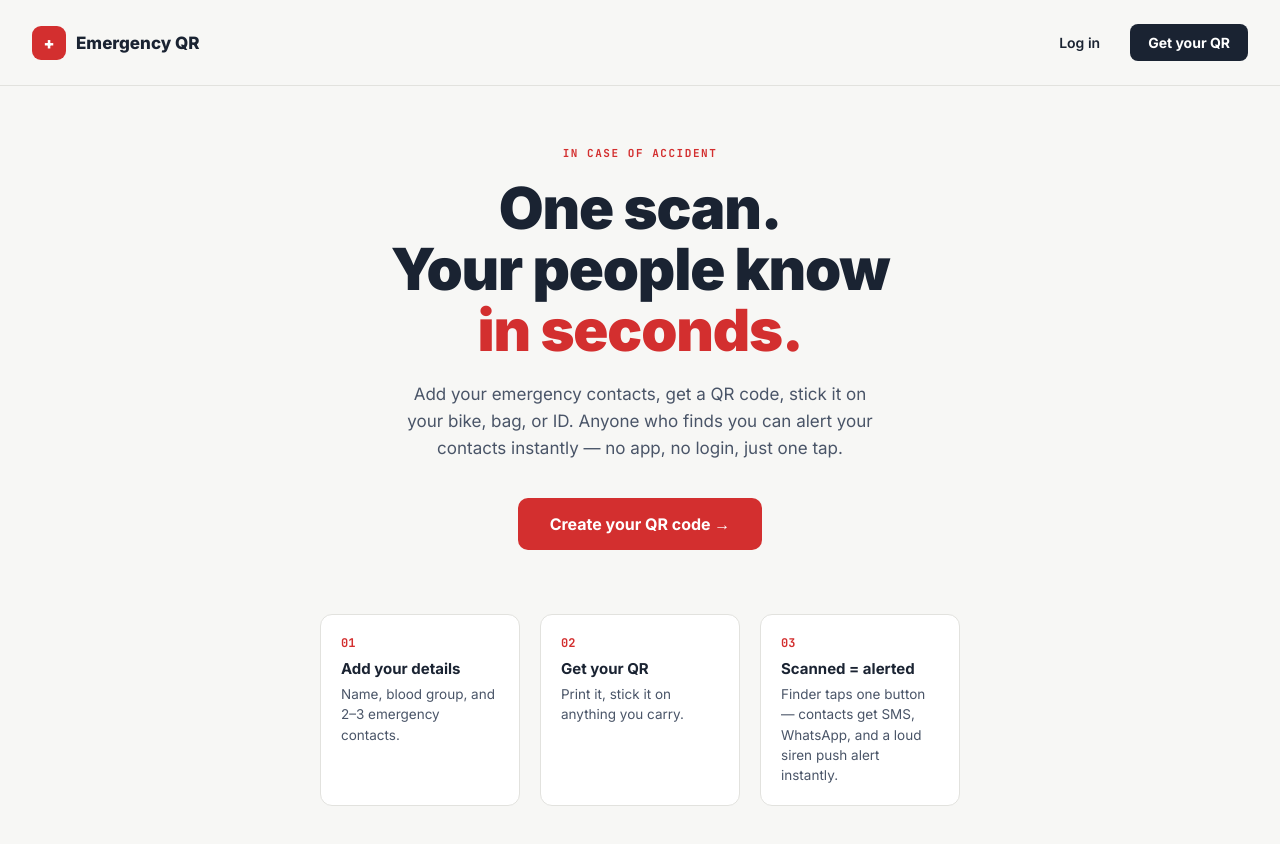
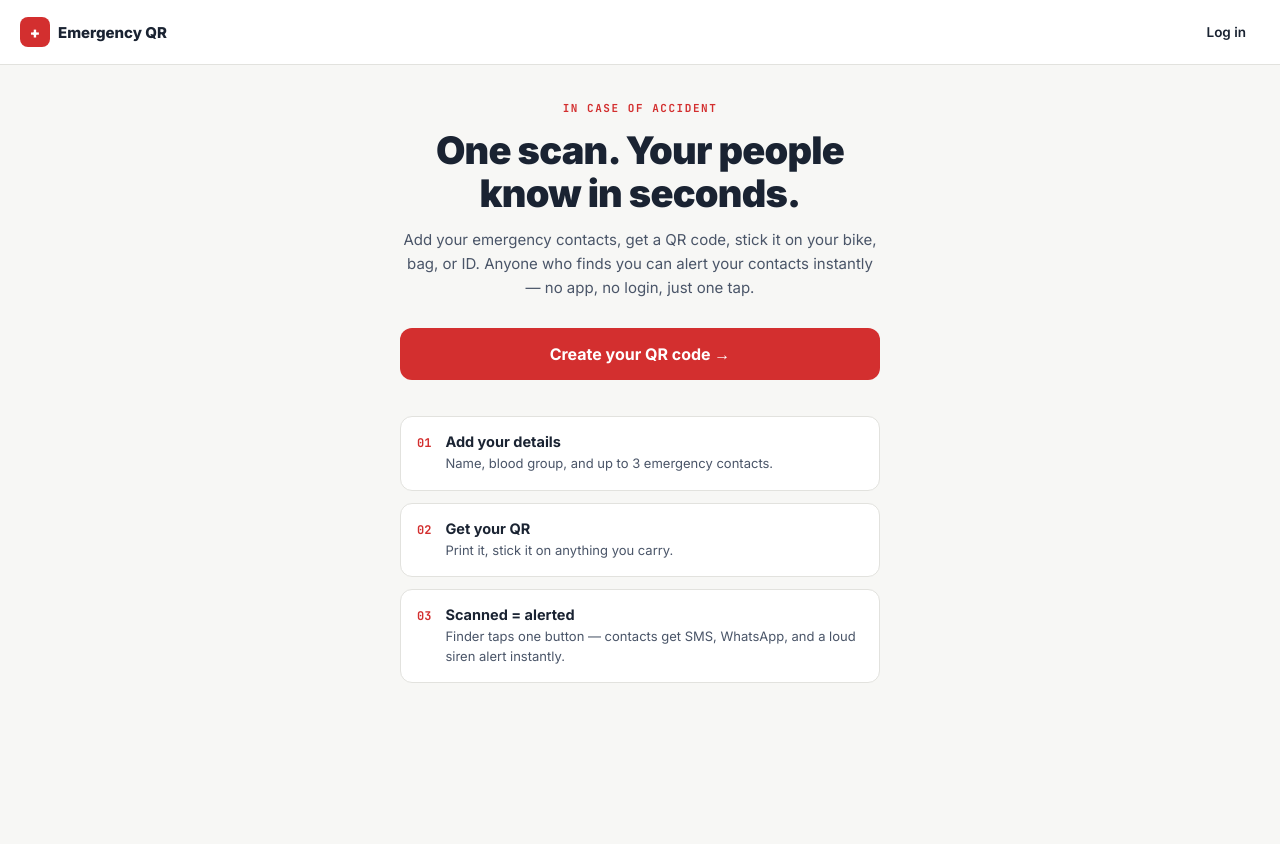
Before and after one commit to YASHRAJPUT7766/Emergency-Qr, a React (Vite) app: page / in a window 1280 px wide. Shown: the top 844 px of the page. After the commit the page ends 800 px from the top, so only its background shows below. Built offline with nearby package versions, Linux system fonts and the light colour scheme; no server answers.

Commit message:
Add files via upload

```diff
--- a/src/pages/Dashboard.jsx
+++ b/src/pages/Dashboard.jsx
@@ -11,7 +11,7 @@ const BASE_URL = window.location.origin;
 const emptyProfile = {
   name: '', bloodGroup: '', note: '',
   allergies: '', conditions: '', medications: '',
-  contacts: [], scanCount: 0, responses: [],
+  contacts: [], contactTokens: [], scanCount: 0, responses: [],
 };
 
 const TABS = [
@@ -27,7 +27,7 @@ export default function Dashboard() {
   const [profile, setProfile] = useState(emptyProfile);
   const [loading, setLoading] = useState(true);
   const [tab, setTab] = useState('profile');
-  const [linkPromptFor, setLinkPromptFor] = useState(null); // contact object, shows the WhatsApp/SMS choice sheet
+  const [linkPromptFor, setLinkPromptFor] = useState(null);
 
   useEffect(() => {
     if (!user) return;
@@ -56,37 +56,23 @@ export default function Dashboard() {
   const readyForQR = profile.name.trim() && profile.contacts.some(c => c.name && c.phone);
   const responses = [...(profile.responses || [])].sort((a, b) => new Date(b.respondedAt) - new Date(a.respondedAt));
 
-  if (loading) return null;
+  if (loading) return <FullscreenLoader />;
 
   return (
-    <div style={{ minHeight: '100vh', background: 'var(--paper)' }}>
+    <div style={{ minHeight: '100vh', background: 'var(--paper)', width: '100%', boxSizing: 'border-box' }}>
       <TopBar onLogout={() => { signOut(auth); navigate('/'); }} />
 
-      <div style={{ maxWidth: 640, margin: '0 auto', padding: '0 20px' }}>
+      <div style={{ maxWidth: 600, margin: '0 auto', padding: '0 16px', boxSizing: 'border-box' }}>
         <TabBar tab={tab} setTab={setTab} />
       </div>
 
-      <div style={{ maxWidth: 640, margin: '0 auto', padding: '20px 20px 60px' }}>
-        {tab === 'profile' && (
-          <ProfileTab profile={profile} onSave={saveProfile} />
+      <div style={{ maxWidth: 600, margin: '0 auto', padding: '18px 16px 60px', boxSizing: 'border-box' }}>
+        {tab === 'profile' && <ProfileTab profile={profile} onSave={saveProfile} />}
+        {tab === 'contacts' && (
+          <ContactsTab profile={profile} onSave={saveProfile} userId={user.uid} onSendSetupLink={setLinkPromptFor} />
         )}
-
-        {tab === 'contacts' && (
-          <ContactsTab
-            profile={profile}
-            onSave={saveProfile}
-            userId={user.uid}
-            onSendSetupLink={setLinkPromptFor}
-          />
-        )}
-
-        {tab === 'qr' && (
-          <QrTab emergencyUrl={emergencyUrl} readyForQR={readyForQR} />
-        )}
-
-        {tab === 'activity' && (
-          <ActivityTab profile={profile} responses={responses} />
-        )}
+        {tab === 'qr' && <QrTab emergencyUrl={emergencyUrl} readyForQR={readyForQR} />}
+        {tab === 'activity' && <ActivityTab profile={profile} responses={responses} />}
       </div>
 
       {linkPromptFor && (
@@ -97,6 +83,14 @@ export default function Dashboard() {
           onClose={() => setLinkPromptFor(null)}
         />
       )}
+    </div>
+  );
+}
+
+function FullscreenLoader() {
+  return (
+    <div style={{ minHeight: '100vh', display: 'flex', alignItems: 'center', justifyContent: 'center', color: 'var(--ink-soft)' }}>
+      Loading…
     </div>
   );
 }
@@ -128,10 +122,10 @@ function ProfileTab({ profile, onSave }) {
 
   return (
     <SectionCard title="Your details" subtitle="Shown to whoever scans your QR code.">
-      <form onSubmit={handleSubmit} style={{ display: 'flex', flexDirection: 'column', gap: 16 }}>
+      <form onSubmit={handleSubmit} style={{ display: 'flex', flexDirection: 'column', gap: 14 }}>
         <Row label="Full name">
           <input value={form.name} onChange={e => setForm({ ...form, name: e.target.value })}
-            placeholder="Yash Sharma" required style={inputStyle} />
+            placeholder="Your name" required style={inputStyle} />
         </Row>
         <Row label="Blood group">
           <select value={form.bloodGroup} onChange={e => setForm({ ...form, bloodGroup: e.target.value })} style={inputStyle}>
@@ -204,56 +198,65 @@ function ContactsTab({ profile, onSave, userId, onSendSetupLink }) {
     setSaved(true);
     setTimeout(() => setSaved(false), 2000);
 
-    // For any brand-new contact, immediately prompt to send them the setup link.
     if (newlyAdded.length) {
       onSendSetupLink(newlyAdded[0]);
     }
   }
 
+  const tokenCount = (profile.contactTokens || []).length;
+
   return (
-    <SectionCard title="Emergency contacts" subtitle="Up to 3 people. Each one needs to enable alerts once on their own phone.">
-      <form onSubmit={handleSubmit} style={{ display: 'flex', flexDirection: 'column', gap: 10 }}>
+    <SectionCard title="Emergency contacts" subtitle="Up to 3 people. Each needs to enable alerts once on their own phone.">
+      <form onSubmit={handleSubmit} style={{ display: 'flex', flexDirection: 'column', gap: 14 }}>
         {contacts.map((c, i) => (
-          <div key={i} style={{ display: 'flex', gap: 8 }}>
+          <div key={i} style={{
+            display: 'flex', flexDirection: 'column', gap: 8,
+            padding: 12, background: '#FBFBFA', border: '1px solid var(--line)', borderRadius: 10
+          }}>
+            <div style={{ display: 'flex', justifyContent: 'space-between', alignItems: 'center' }}>
+              <span style={{ fontSize: 12, fontWeight: 700, color: 'var(--ink-soft)' }}>Contact {i + 1}</span>
+              {contacts.length > 1 && (
+                <button type="button" onClick={() => removeContact(i)} style={removeBtnStyle}>Remove</button>
+              )}
+            </div>
             <input value={c.name} onChange={e => updateContact(i, 'name', e.target.value)}
-              placeholder="Contact name" style={{ ...inputStyle, flex: 1 }} />
+              placeholder="Contact name" style={inputStyle} />
             <input value={c.phone} onChange={e => updateContact(i, 'phone', e.target.value)}
-              placeholder="+91 98765 43210" style={{ ...inputStyle, flex: 1 }} />
-            {contacts.length > 1 && (
-              <button type="button" onClick={() => removeContact(i)} style={removeBtnStyle}>✕</button>
-            )}
+              placeholder="+91 98765 43210" inputMode="tel" style={inputStyle} />
           </div>
         ))}
         {contacts.length < 3 && (
           <button type="button" onClick={addContact} style={addBtnStyle}>+ Add another contact</button>
         )}
-        <button type="submit" disabled={saving} style={{ ...saveBtnStyle, marginTop: 8 }}>
+        <button type="submit" disabled={saving} style={saveBtnStyle}>
           {saving ? 'Saving…' : saved ? '✓ Saved' : 'Save contacts'}
         </button>
       </form>
 
       {profile.contacts.length > 0 && (
-        <div style={{ marginTop: 22, borderTop: '1px solid var(--line)', paddingTop: 18 }}>
-          <div style={{ fontSize: 13, fontWeight: 700, marginBottom: 10 }}>Alert setup status</div>
+        <div style={{ marginTop: 20, borderTop: '1px solid var(--line)', paddingTop: 16 }}>
+          <div style={{ fontSize: 13, fontWeight: 700, marginBottom: 4 }}>Siren alert setup</div>
+          <div style={{ fontSize: 12, color: 'var(--ink-soft)', marginBottom: 12 }}>
+            {tokenCount === 0 && 'No one has enabled alerts yet.'}
+            {tokenCount > 0 && tokenCount < profile.contacts.length && `${tokenCount} of ${profile.contacts.length} contacts have enabled alerts.`}
+            {tokenCount >= profile.contacts.length && 'All contacts have enabled alerts. ✓'}
+          </div>
           <div style={{ display: 'flex', flexDirection: 'column', gap: 8 }}>
             {profile.contacts.map((c, i) => (
               <div key={i} style={{
-                display: 'flex', justifyContent: 'space-between', alignItems: 'center',
+                display: 'flex', justifyContent: 'space-between', alignItems: 'center', gap: 10,
                 padding: '10px 12px', background: '#FBFBFA', border: '1px solid var(--line)', borderRadius: 9
               }}>
-                <div style={{ minWidth: 0 }}>
-                  <div style={{ fontWeight: 600, fontSize: 13.5 }}>{c.name}</div>
+                <div style={{ minWidth: 0, flex: 1 }}>
+                  <div style={{ fontWeight: 600, fontSize: 13.5, overflow: 'hidden', textOverflow: 'ellipsis', whiteSpace: 'nowrap' }}>{c.name}</div>
                   <div style={{ fontFamily: 'var(--font-mono)', fontSize: 12, color: 'var(--ink-soft)' }}>{c.phone}</div>
                 </div>
                 <button type="button" onClick={() => onSendSetupLink(c)} style={ghostBtnStyle}>
-                  Send setup link
+                  Send link
                 </button>
               </div>
             ))}
           </div>
-          <p style={{ fontSize: 11.5, color: 'var(--ink-soft)', marginTop: 10, lineHeight: 1.5 }}>
-            Sends a WhatsApp/SMS link the contact taps once to enable loud siren alerts on their phone.
-          </p>
         </div>
       )}
     </SectionCard>
@@ -284,7 +287,8 @@ function SetupLinkSheet({ contact, userId, ownerName, onClose }) {
       display: 'flex', alignItems: 'flex-end', justifyContent: 'center', zIndex: 50
     }}>
       <div onClick={e => e.stopPropagation()} style={{
-        width: '100%', maxWidth: 480, background: 'white', borderRadius: '18px 18px 0 0', padding: '20px 20px 28px'
+        width: '100%', maxWidth: 480, background: 'white', borderRadius: '18px 18px 0 0',
+        padding: '20px 20px 28px', boxSizing: 'border-box'
       }}>
         <div style={{ textAlign: 'center', fontWeight: 700, fontSize: 15, marginBottom: 2 }}>
           Send setup link to {contact.name}
@@ -315,15 +319,15 @@ function QrTab({ emergencyUrl, readyForQR }) {
     <SectionCard title="Your QR code" subtitle="Print it and stick it on your bike, bag, or ID.">
       {readyForQR ? (
         <div style={{ textAlign: 'center' }}>
-          <div style={{ background: 'white', padding: 20, borderRadius: 12, border: '1px solid var(--line)', display: 'inline-block' }}>
-            <QRCodeCanvas value={emergencyUrl} size={200} fgColor="#1A2332" level="H" />
+          <div style={{ background: 'white', padding: 16, borderRadius: 12, border: '1px solid var(--line)', display: 'inline-block' }}>
+            <QRCodeCanvas value={emergencyUrl} size={180} fgColor="#1A2332" level="H" />
           </div>
-          <div style={{ marginTop: 14, fontFamily: 'var(--font-mono)', fontSize: 11.5, color: 'var(--ink-soft)', wordBreak: 'break-all', padding: '0 8px' }}>
+          <div style={{ marginTop: 14, fontFamily: 'var(--font-mono)', fontSize: 11, color: 'var(--ink-soft)', wordBreak: 'break-all', padding: '0 4px' }}>
             {emergencyUrl}
           </div>
-          <div style={{ display: 'flex', gap: 8, marginTop: 16, justifyContent: 'center' }}>
-            <button onClick={() => downloadQR()} style={ghostBtnStyle}>Download PNG</button>
-            <a href={emergencyUrl} target="_blank" rel="noreferrer" style={{ ...ghostBtnStyle, textDecoration: 'none', display: 'inline-flex', alignItems: 'center' }}>Preview page</a>
+          <div style={{ display: 'flex', flexDirection: 'column', gap: 8, marginTop: 16 }}>
+            <button onClick={() => downloadQR()} style={{ ...ghostBtnStyle, width: '100%', padding: '12px', fontSize: 13.5 }}>Download PNG</button>
+            <a href={emergencyUrl} target="_blank" rel="noreferrer" style={{ ...ghostBtnStyle, width: '100%', padding: '12px', fontSize: 13.5, textDecoration: 'none', textAlign: 'center', boxSizing: 'border-box' }}>Preview page</a>
           </div>
         </div>
       ) : (
@@ -340,9 +344,9 @@ function QrTab({ emergencyUrl, readyForQR }) {
 
 function ActivityTab({ profile, responses }) {
   return (
-    <div style={{ display: 'flex', flexDirection: 'column', gap: 20 }}>
+    <div style={{ display: 'flex', flexDirection: 'column', gap: 16 }}>
       <SectionCard title="Scan activity" subtitle="How many times your emergency page has been opened.">
-        <div style={{ textAlign: 'center', padding: '10px 0' }}>
+        <div style={{ textAlign: 'center', padding: '6px 0' }}>
           <div style={{ fontSize: 34, fontWeight: 900 }}>{profile.scanCount || 0}</div>
           <div style={{ fontSize: 12.5, color: 'var(--ink-soft)' }}>
             total scans{profile.lastScanAt ? ` · last on ${new Date(profile.lastScanAt).toLocaleString()}` : ''}
@@ -352,7 +356,7 @@ function ActivityTab({ profile, responses }) {
 
       <SectionCard title="Contact responses" subtitle="When a contact taps “I'm on it” after an alert, it shows up here.">
         {responses.length === 0 ? (
-          <div style={{ textAlign: 'center', color: 'var(--ink-soft)', fontSize: 13, padding: '10px 0' }}>
+          <div style={{ textAlign: 'center', color: 'var(--ink-soft)', fontSize: 13, padding: '6px 0' }}>
             No responses yet.
           </div>
         ) : (
@@ -360,10 +364,10 @@ function ActivityTab({ profile, responses }) {
             {responses.map((r, i) => (
               <div key={i} style={{
                 display: 'flex', justifyContent: 'space-between', fontSize: 13,
-                padding: '9px 12px', background: 'var(--green-tint, #E6F6EC)', borderRadius: 8
+                padding: '9px 12px', background: 'var(--green-tint, #E6F6EC)', borderRadius: 8, gap: 8
               }}>
                 <span style={{ fontWeight: 600 }}>✓ {r.contact} is on it</span>
-                <span style={{ color: 'var(--ink-soft)' }}>{new Date(r.respondedAt).toLocaleString()}</span>
+                <span style={{ color: 'var(--ink-soft)', flexShrink: 0 }}>{new Date(r.respondedAt).toLocaleTimeString([], { hour: '2-digit', minute: '2-digit' })}</span>
               </div>
             ))}
           </div>
@@ -379,17 +383,18 @@ function TopBar({ onLogout }) {
   return (
     <div style={{
       display: 'flex', justifyContent: 'space-between', alignItems: 'center',
-      padding: '18px 24px', borderBottom: '1px solid var(--line)', background: 'white'
+      padding: '14px 16px', borderBottom: '1px solid var(--line)', background: 'white',
+      boxSizing: 'border-box'
     }}>
-      <div style={{ display: 'flex', alignItems: 'center', gap: 10 }}>
+      <div style={{ display: 'flex', alignItems: 'center', gap: 8 }}>
         <div style={{
-          width: 30, height: 30, borderRadius: 8, background: 'var(--red)',
+          width: 28, height: 28, borderRadius: 7, background: 'var(--red)',
           display: 'flex', alignItems: 'center', justifyContent: 'center',
-          color: 'white', fontWeight: 900, fontSize: 14
+          color: 'white', fontWeight: 900, fontSize: 13, flexShrink: 0
         }}>+</div>
-        <span style={{ fontWeight: 800, fontSize: 15 }}>Emergency QR</span>
+        <span style={{ fontWeight: 800, fontSize: 14.5 }}>Emergency QR</span>
       </div>
-      <button onClick={onLogout} style={{ background: 'none', border: 'none', fontSize: 14, fontWeight: 600, color: 'var(--ink-soft)' }}>
+      <button onClick={onLogout} style={{ background: 'none', border: 'none', fontSize: 13.5, fontWeight: 600, color: 'var(--ink-soft)', padding: 4 }}>
         Log out
       </button>
     </div>
@@ -398,14 +403,14 @@ function TopBar({ onLogout }) {
 
 function TabBar({ tab, setTab }) {
   return (
-    <div style={{ display: 'flex', gap: 4, marginTop: 18, borderBottom: '1px solid var(--line)' }}>
+    <div style={{ display: 'flex', gap: 2, marginTop: 14, borderBottom: '1px solid var(--line)', overflowX: 'auto' }}>
       {TABS.map(t => (
         <button
           key={t.id}
           onClick={() => setTab(t.id)}
           style={{
-            padding: '10px 14px', background: 'none', border: 'none', cursor: 'pointer',
-            fontSize: 13.5, fontWeight: 700,
+            padding: '9px 12px', background: 'none', border: 'none', cursor: 'pointer',
+            fontSize: 13, fontWeight: 700, flexShrink: 0,
             color: tab === t.id ? 'var(--ink)' : 'var(--ink-soft)',
             borderBottom: tab === t.id ? '2px solid var(--red)' : '2px solid transparent',
             marginBottom: -1,
@@ -420,9 +425,9 @@ function TabBar({ tab, setTab }) {
 
 function SectionCard({ title, subtitle, children }) {
   return (
-    <div style={{ background: 'white', border: '1px solid var(--line)', borderRadius: 16, padding: 24 }}>
-      <h2 style={{ fontSize: 17, fontWeight: 800, margin: '0 0 4px' }}>{title}</h2>
-      <p style={{ fontSize: 13.5, color: 'var(--ink-soft)', margin: '0 0 20px' }}>{subtitle}</p>
+    <div style={{ background: 'white', border: '1px solid var(--line)', borderRadius: 14, padding: '18px 16px', boxSizing: 'border-box' }}>
+      <h2 style={{ fontSize: 16, fontWeight: 800, margin: '0 0 4px' }}>{title}</h2>
+      <p style={{ fontSize: 12.5, color: 'var(--ink-soft)', margin: '0 0 16px', lineHeight: 1.4 }}>{subtitle}</p>
       {children}
     </div>
   );
@@ -430,8 +435,8 @@ function SectionCard({ title, subtitle, children }) {
 
 function Row({ label, children }) {
   return (
-    <label style={{ display: 'flex', flexDirection: 'column', gap: 6 }}>
-      <span style={{ fontSize: 13, fontWeight: 600, color: 'var(--ink-soft)' }}>{label}</span>
+    <label style={{ display: 'flex', flexDirection: 'column', gap: 6, width: '100%' }}>
+      <span style={{ fontSize: 12.5, fontWeight: 600, color: 'var(--ink-soft)' }}>{label}</span>
       {children}
     </label>
   );
@@ -451,23 +456,24 @@ function downloadQR() {
 }
 
 const inputStyle = {
-  padding: '11px 13px', borderRadius: 8, border: '1.5px solid var(--line)',
-  background: '#FBFBFA', fontSize: 14.5, color: 'var(--ink)',
+  width: '100%', boxSizing: 'border-box',
+  padding: '11px 12px', borderRadius: 8, border: '1.5px solid var(--line)',
+  background: 'white', fontSize: 14.5, color: 'var(--ink)',
 };
 const removeBtnStyle = {
-  border: '1.5px solid var(--line)', background: 'white', borderRadius: 8,
-  width: 40, color: 'var(--red)', fontSize: 14,
+  border: 'none', background: 'none', color: 'var(--red)', fontSize: 12, fontWeight: 600, padding: 2,
 };
 const addBtnStyle = {
-  marginTop: 4, background: 'none', border: 'none', color: 'var(--red)',
+  background: 'none', border: 'none', color: 'var(--red)',
   fontWeight: 600, fontSize: 13.5, padding: 0, textAlign: 'left',
 };
 const saveBtnStyle = {
-  marginTop: 8, padding: '13px', borderRadius: 9, border: 'none',
+  width: '100%', boxSizing: 'border-box',
+  padding: '13px', borderRadius: 9, border: 'none',
   background: 'var(--ink)', color: 'white', fontWeight: 700, fontSize: 15,
 };
 const ghostBtnStyle = {
   padding: '8px 12px', borderRadius: 8, border: '1.5px solid var(--line)',
   background: 'white', color: 'var(--ink)', fontWeight: 600, fontSize: 12.5,
-  whiteSpace: 'nowrap', flexShrink: 0,
+  whiteSpace: 'nowrap', flexShrink: 0, boxSizing: 'border-box',
 };
--- a/src/pages/Landing.jsx
+++ b/src/pages/Landing.jsx
@@ -2,72 +2,70 @@ import { Link } from 'react-router-dom';
 
 export default function Landing() {
   return (
-    <div style={{ minHeight: '100vh', display: 'flex', flexDirection: 'column' }}>
+    <div style={{ minHeight: '100vh', display: 'flex', flexDirection: 'column', background: 'var(--paper)' }}>
       <header style={{
         display: 'flex', justifyContent: 'space-between', alignItems: 'center',
-        padding: '24px 32px', borderBottom: '1px solid var(--line)'
+        padding: '16px 20px', borderBottom: '1px solid var(--line)', background: 'white'
       }}>
-        <div style={{ display: 'flex', alignItems: 'center', gap: 10 }}>
+        <div style={{ display: 'flex', alignItems: 'center', gap: 8 }}>
           <div style={{
-            width: 34, height: 34, borderRadius: 9, background: 'var(--red)',
+            width: 30, height: 30, borderRadius: 8, background: 'var(--red)',
             display: 'flex', alignItems: 'center', justifyContent: 'center',
-            color: 'white', fontWeight: 900, fontSize: 16
+            color: 'white', fontWeight: 900, fontSize: 15, flexShrink: 0
           }}>+</div>
-          <span style={{ fontWeight: 800, fontSize: 17 }}>Emergency QR</span>
+          <span style={{ fontWeight: 800, fontSize: 15 }}>Emergency QR</span>
         </div>
-        <div style={{ display: 'flex', gap: 12 }}>
-          <Link to="/login" style={{
-            padding: '10px 18px', fontWeight: 600, fontSize: 14,
-            textDecoration: 'none', color: 'var(--ink)'
-          }}>Log in</Link>
-          <Link to="/signup" style={{
-            padding: '10px 18px', fontWeight: 700, fontSize: 14,
-            textDecoration: 'none', color: 'white', background: 'var(--ink)',
-            borderRadius: 8
-          }}>Get your QR</Link>
-        </div>
+        <Link to="/login" style={{
+          padding: '8px 14px', fontWeight: 600, fontSize: 13.5,
+          textDecoration: 'none', color: 'var(--ink)'
+        }}>Log in</Link>
       </header>
 
-      <main style={{ flex: 1, display: 'flex', alignItems: 'center', justifyContent: 'center', padding: '60px 24px' }}>
-        <div style={{ maxWidth: 640, textAlign: 'center' }}>
-          <div className="eyebrow" style={{ marginBottom: 18, color: 'var(--red)' }}>
+      <main style={{ flex: 1, padding: '36px 20px 48px' }}>
+        <div style={{ maxWidth: 480, margin: '0 auto' }}>
+          <div className="eyebrow" style={{ marginBottom: 14, color: 'var(--red)', textAlign: 'center' }}>
             IN CASE OF ACCIDENT
           </div>
           <h1 style={{
-            fontSize: 'clamp(36px, 6vw, 58px)', fontWeight: 900, lineHeight: 1.05,
-            letterSpacing: '-0.02em', margin: '0 0 20px'
+            fontSize: 'clamp(28px, 8vw, 38px)', fontWeight: 900, lineHeight: 1.12,
+            letterSpacing: '-0.02em', margin: '0 0 14px', textAlign: 'center'
           }}>
-            One scan.<br />
-            Your people know<br />
-            <span style={{ color: 'var(--red)' }}>in seconds.</span>
+            One scan. Your people know in seconds.
           </h1>
-          <p style={{ fontSize: 17, color: 'var(--ink-soft)', lineHeight: 1.6, maxWidth: 480, margin: '0 auto 36px' }}>
-            Add your emergency contacts, get a QR code, stick it on your bike,
-            bag, or ID. Anyone who finds you can alert your contacts instantly —
-            no app, no login, just one tap.
+          <p style={{
+            fontSize: 15, color: 'var(--ink-soft)', lineHeight: 1.6,
+            textAlign: 'center', margin: '0 0 28px'
+          }}>
+            Add your emergency contacts, get a QR code, stick it on your bike, bag, or ID.
+            Anyone who finds you can alert your contacts instantly — no app, no login, just one tap.
           </p>
+
           <Link to="/signup" style={{
-            display: 'inline-block', padding: '16px 32px', fontWeight: 700, fontSize: 16,
-            textDecoration: 'none', color: 'white', background: 'var(--red)', borderRadius: 10
+            display: 'block', textAlign: 'center', padding: '16px', fontWeight: 700, fontSize: 16,
+            textDecoration: 'none', color: 'white', background: 'var(--red)', borderRadius: 12,
+            marginBottom: 36
           }}>
             Create your QR code →
           </Link>
 
-          <div style={{
-            marginTop: 64, display: 'grid', gridTemplateColumns: 'repeat(3, 1fr)',
-            gap: 20, textAlign: 'left'
-          }}>
+          <div style={{ display: 'flex', flexDirection: 'column', gap: 12 }}>
             {[
-              { n: '01', t: 'Add your details', d: 'Name, blood group, and 2–3 emergency contacts.' },
+              { n: '01', t: 'Add your details', d: 'Name, blood group, and up to 3 emergency contacts.' },
               { n: '02', t: 'Get your QR', d: 'Print it, stick it on anything you carry.' },
-              { n: '03', t: 'Scanned = alerted', d: 'Finder taps one button — contacts get SMS, WhatsApp, and a loud siren push alert instantly.' },
+              { n: '03', t: 'Scanned = alerted', d: 'Finder taps one button — contacts get SMS, WhatsApp, and a loud siren alert instantly.' },
             ].map(s => (
               <div key={s.n} style={{
-                padding: 20, background: 'white', borderRadius: 12, border: '1px solid var(--line)'
+                display: 'flex', gap: 14, padding: 16, background: 'white',
+                borderRadius: 12, border: '1px solid var(--line)', alignItems: 'flex-start'
               }}>
-                <div style={{ fontFamily: 'var(--font-mono)', fontSize: 12, color: 'var(--red)', fontWeight: 700, marginBottom: 8 }}>{s.n}</div>
-                <div style={{ fontWeight: 700, fontSize: 15, marginBottom: 6 }}>{s.t}</div>
-                <div style={{ fontSize: 13.5, color: 'var(--ink-soft)', lineHeight: 1.5 }}>{s.d}</div>
+                <div style={{
+                  fontFamily: 'var(--font-mono)', fontSize: 12, color: 'var(--red)',
+                  fontWeight: 700, flexShrink: 0, marginTop: 2
+                }}>{s.n}</div>
+                <div>
+                  <div style={{ fontWeight: 700, fontSize: 14.5, marginBottom: 4 }}>{s.t}</div>
+                  <div style={{ fontSize: 13, color: 'var(--ink-soft)', lineHeight: 1.5 }}>{s.d}</div>
+                </div>
               </div>
             ))}
           </div>
--- a/src/pages/Signup.jsx
+++ b/src/pages/Signup.jsx
@@ -87,11 +87,13 @@ function friendlyError(code) {
 }
 
 export const inputStyle = {
+  width: '100%', boxSizing: 'border-box',
   padding: '12px 14px', borderRadius: 9, border: '1.5px solid var(--line)',
   background: 'white', fontSize: 15, color: 'var(--ink)',
 };
 
 export const submitStyle = {
+  width: '100%', boxSizing: 'border-box',
   marginTop: 6, padding: '13px', borderRadius: 9, border: 'none',
   background: 'var(--ink)', color: 'white', fontWeight: 700, fontSize: 15,
 };
```
Also changed, not shown: src/pages/EmergencyPage.jsx (+18 -7 lines).
